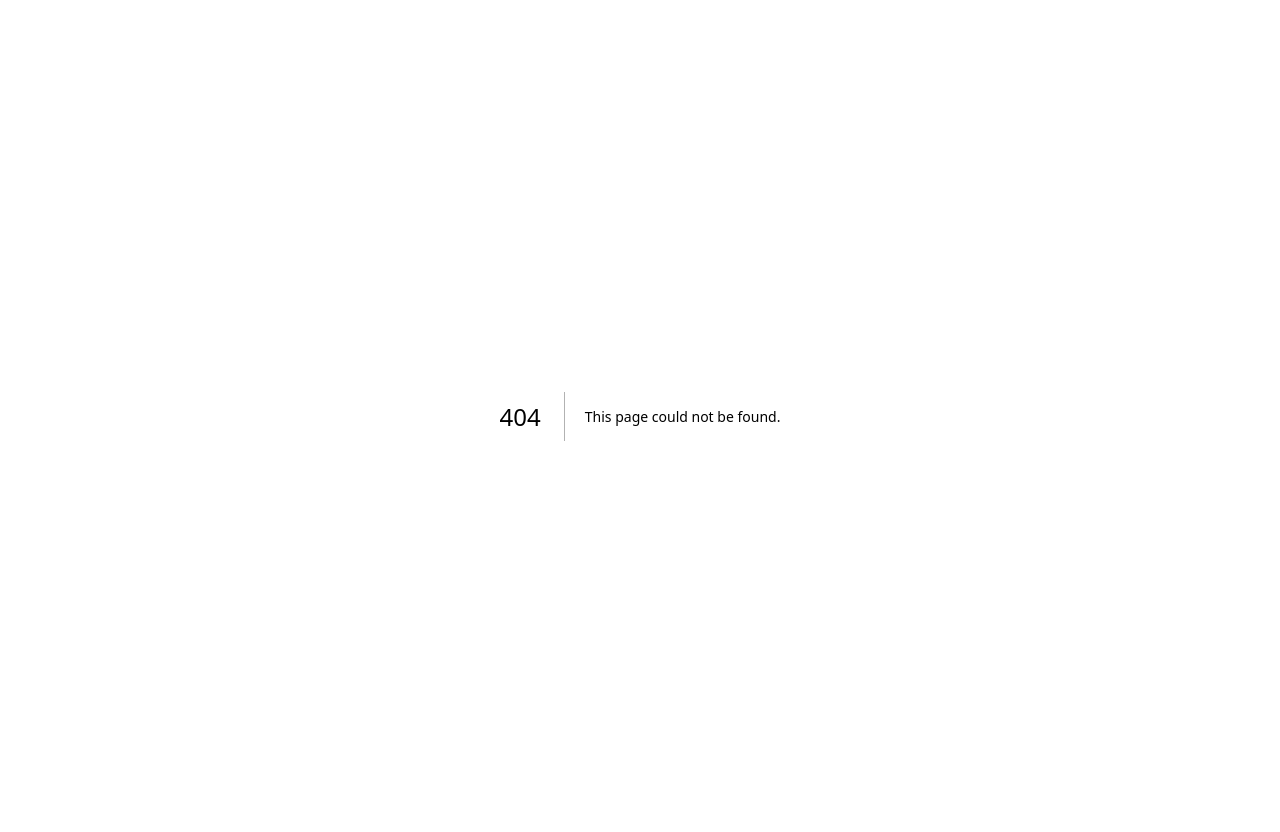
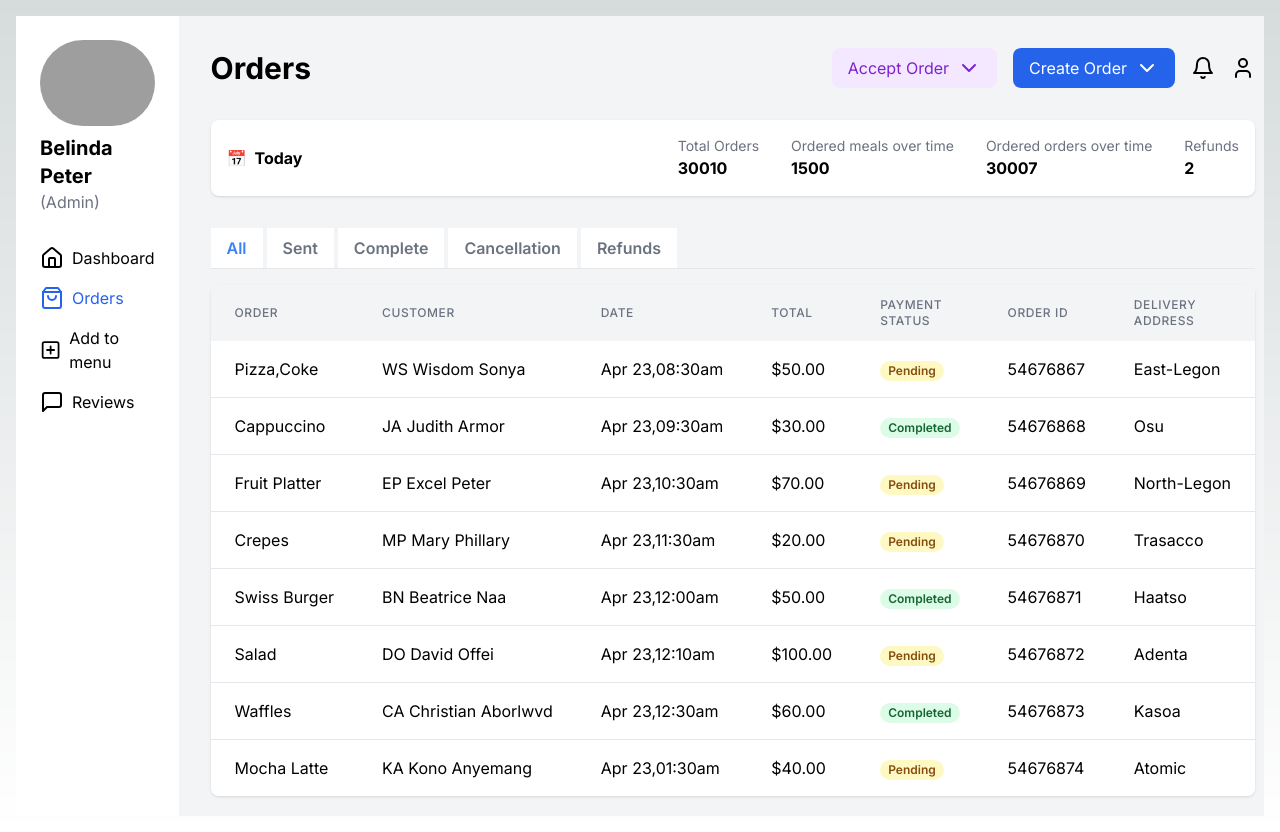
Before and after one commit to Daquiver1/breakfast_to_breakfast, a Next.js app: page /admin/order in a window 1280 px wide. Before the commit this address had no page. Built offline with nearby package versions, Linux system fonts and the light colour scheme; grey boxes are pictures that could not be loaded.

Commit message:
Order page

```diff
--- /dev/null
+++ b/src/app/admin/order/page.tsx
@@ -0,0 +1,273 @@
+import React from "react";
+import {
+  Home,
+  ShoppingBag,
+  PlusSquare,
+  MessageSquare,
+  Bell,
+  User,
+  ChevronDown,
+} from "lucide-react";
+
+const orderData = [
+  {
+    id: "54676867",
+    order: "Pizza,Coke",
+    customer: "WS Wisdom Sonya",
+    date: "Apr 23,08:30am",
+    total: "$50.00",
+    status: "Pending",
+    address: "East-Legon",
+  },
+  {
+    id: "54676868",
+    order: "Cappuccino",
+    customer: "JA Judith Armor",
+    date: "Apr 23,09:30am",
+    total: "$30.00",
+    status: "Completed",
+    address: "Osu",
+  },
+  {
+    id: "54676869",
+    order: "Fruit Platter",
+    customer: "EP Excel Peter",
+    date: "Apr 23,10:30am",
+    total: "$70.00",
+    status: "Pending",
+    address: "North-Legon",
+  },
+  {
+    id: "54676870",
+    order: "Crepes",
+    customer: "MP Mary Phillary",
+    date: "Apr 23,11:30am",
+    total: "$20.00",
+    status: "Pending",
+    address: "Trasacco",
+  },
+  {
+    id: "54676871",
+    order: "Swiss Burger",
+    customer: "BN Beatrice Naa",
+    date: "Apr 23,12:00am",
+    total: "$50.00",
+    status: "Completed",
+    address: "Haatso",
+  },
+  {
+    id: "54676872",
+    order: "Salad",
+    customer: "DO David Offei",
+    date: "Apr 23,12:10am",
+    total: "$100.00",
+    status: "Pending",
+    address: "Adenta",
+  },
+  {
+    id: "54676873",
+    order: "Waffles",
+    customer: "CA Christian Aborlwvd",
+    date: "Apr 23,12:30am",
+    total: "$60.00",
+    status: "Completed",
+    address: "Kasoa",
+  },
+  {
+    id: "54676874",
+    order: "Mocha Latte",
+    customer: "KA Kono Anyemang",
+    date: "Apr 23,01:30am",
+    total: "$40.00",
+    status: "Pending",
+    address: "Atomic",
+  },
+];
+
+const OrdersPage = () => {
+  return (
+    <div className="flex h-screen bg-gray-100">
+      {/* Sidebar */}
+      <div className="w-64 bg-white p-6 flex flex-col">
+        <div className="mb-8">
+          <img
+            src="/api/placeholder/100/100"
+            alt="Belinda Peter"
+            className="rounded-full mb-2"
+          />
+          <h2 className="text-xl font-bold">Belinda Peter</h2>
+          <p className="text-gray-500">(Admin)</p>
+        </div>
+        <nav>
+          <ul className="space-y-4">
+            <li className="flex items-center">
+              <Home className="mr-2" /> Dashboard
+            </li>
+            <li className="flex items-center text-blue-600">
+              <ShoppingBag className="mr-2" /> Orders
+            </li>
+            <li className="flex items-center">
+              <PlusSquare className="mr-2" /> Add to menu
+            </li>
+            <li className="flex items-center">
+              <MessageSquare className="mr-2" /> Reviews
+            </li>
+          </ul>
+        </nav>
+      </div>
+
+      {/* Main content */}
+      <div className="flex-1 p-8">
+        <header className="flex justify-between items-center mb-8">
+          <h1 className="text-3xl font-bold">Orders</h1>
+          <div className="flex items-center space-x-4">
+            <button className="bg-purple-100 text-purple-700 px-4 py-2 rounded-lg flex items-center">
+              Accept Order <ChevronDown className="ml-2" />
+            </button>
+            <button className="bg-blue-600 text-white px-4 py-2 rounded-lg flex items-center">
+              Create Order <ChevronDown className="ml-2" />
+            </button>
+            <Bell />
+            <User />
+          </div>
+        </header>
+
+        {/* Order Statistics */}
+        <div className="bg-white p-4 rounded-lg shadow mb-8">
+          <div className="flex justify-between items-center">
+            <div className="flex items-center">
+              <span className="mr-2">📅</span>
+              <span className="font-bold">Today</span>
+            </div>
+            <div className="flex space-x-8">
+              <div>
+                <p className="text-gray-500 text-sm">Total Orders</p>
+                <p className="font-bold">30010</p>
+              </div>
+              <div>
+                <p className="text-gray-500 text-sm">Ordered meals over time</p>
+                <p className="font-bold">1500</p>
+              </div>
+              <div>
+                <p className="text-gray-500 text-sm">
+                  Ordered orders over time
+                </p>
+                <p className="font-bold">30007</p>
+              </div>
+              <div>
+                <p className="text-gray-500 text-sm">Refunds</p>
+                <p className="font-bold">2</p>
+              </div>
+            </div>
+          </div>
+        </div>
+
+        {/* Order Tabs */}
+        <div className="mb-4">
+          <ul className="flex border-b">
+            <li className="mr-1">
+              <a
+                className="bg-white inline-block py-2 px-4 text-blue-500 font-semibold"
+                href="#"
+              >
+                All
+              </a>
+            </li>
+            <li className="mr-1">
+              <a
+                className="bg-white inline-block py-2 px-4 text-gray-500 hover:text-blue-500 font-semibold"
+                href="#"
+              >
+                Sent
+              </a>
+            </li>
+            <li className="mr-1">
+              <a
+                className="bg-white inline-block py-2 px-4 text-gray-500 hover:text-blue-500 font-semibold"
+                href="#"
+              >
+                Complete
+              </a>
+            </li>
+            <li className="mr-1">
+              <a
+                className="bg-white inline-block py-2 px-4 text-gray-500 hover:text-blue-500 font-semibold"
+                href="#"
+              >
+                Cancellation
+              </a>
+            </li>
+            <li className="mr-1">
+              <a
+                className="bg-white inline-block py-2 px-4 text-gray-500 hover:text-blue-500 font-semibold"
+                href="#"
+              >
+                Refunds
+              </a>
+            </li>
+          </ul>
+        </div>
+
+        {/* Orders Table */}
+        <div className="bg-white rounded-lg shadow overflow-x-auto">
+          <table className="min-w-full">
+            <thead>
+              <tr className="bg-gray-100">
+                <th className="px-6 py-3 text-left text-xs font-medium text-gray-500 uppercase tracking-wider">
+                  Order
+                </th>
+                <th className="px-6 py-3 text-left text-xs font-medium text-gray-500 uppercase tracking-wider">
+                  Customer
+                </th>
+                <th className="px-6 py-3 text-left text-xs font-medium text-gray-500 uppercase tracking-wider">
+                  Date
+                </th>
+                <th className="px-6 py-3 text-left text-xs font-medium text-gray-500 uppercase tracking-wider">
+                  Total
+                </th>
+                <th className="px-6 py-3 text-left text-xs font-medium text-gray-500 uppercase tracking-wider">
+                  Payment Status
+                </th>
+                <th className="px-6 py-3 text-left text-xs font-medium text-gray-500 uppercase tracking-wider">
+                  Order ID
+                </th>
+                <th className="px-6 py-3 text-left text-xs font-medium text-gray-500 uppercase tracking-wider">
+                  Delivery Address
+                </th>
+              </tr>
+            </thead>
+            <tbody className="bg-white divide-y divide-gray-200">
+              {orderData.map((order) => (
+                <tr key={order.id}>
+                  <td className="px-6 py-4 whitespace-nowrap">{order.order}</td>
+                  <td className="px-6 py-4 whitespace-nowrap">
+                    {order.customer}
+                  </td>
+                  <td className="px-6 py-4 whitespace-nowrap">{order.date}</td>
+                  <td className="px-6 py-4 whitespace-nowrap">{order.total}</td>
+                  <td className="px-6 py-4 whitespace-nowrap">
+                    <span
+                      className={`px-2 inline-flex text-xs leading-5 font-semibold rounded-full ${
+                        order.status === "Completed"
+                          ? "bg-green-100 text-green-800"
+                          : "bg-yellow-100 text-yellow-800"
+                      }`}
+                    >
+                      {order.status}
+                    </span>
+                  </td>
+                  <td className="px-6 py-4 whitespace-nowrap">{order.id}</td>
+                  <td className="px-6 py-4 whitespace-nowrap">
+                    {order.address}
+                  </td>
+                </tr>
+              ))}
+            </tbody>
+          </table>
+        </div>
+      </div>
+    </div>
+  );
+};
+
+export default OrdersPage;
--- a/src/app/admin/page.tsx
+++ b/src/app/admin/page.tsx
@@ -13,7 +13,6 @@ import Image from "next/image";
 import Link from "next/link";
 import { usePathname } from "next/navigation";
 
-
 const lineChartData = [
   { name: "June", value: 80000 },
   { name: "July", value: 40000 },
@@ -25,7 +24,6 @@ const pieChartData = [
   { name: "Cappuccino", value: 30 },
   { name: "Swiss Burger", value: 20 },
 ];
-
 
 interface SidebarButtonProps {
   href: string;
@@ -51,7 +49,7 @@ const SidebarButton: React.FC<SidebarButtonProps> = ({
 const COLORS = ["#FF0000", "#00C49F", "#0000FF"];
 
 const Dashboard = () => {
-    const activePathname = usePathname();
+  const activePathname = usePathname();
   return (
     <div className="flex h-screen bg-gray-100">
       {/* Sidebar */}
@@ -202,13 +200,13 @@ const Dashboard = () => {
             <div className="space-y-4">
               <div>
                 <p className="text-gray-500">Online</p>
-                <p className="text-xl font-bold">
+                <p className="text-xl font-bold text-black">
                   10,362 <span className="text-green-500 text-sm">2.5% ↑</span>
                 </p>
               </div>
               <div>
                 <p className="text-gray-500">Offline</p>
-                <p className="text-xl font-bold">
+                <p className="text-xl font-bold text-black">
                   10,362 <span className="text-green-500 text-sm">2.5% ↑</span>
                 </p>
               </div>
```
